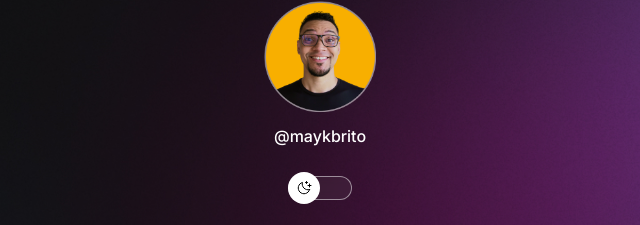
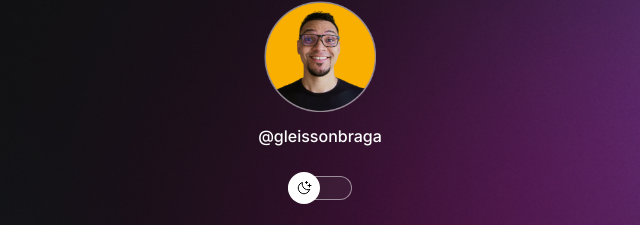
Before and after one commit to Gleissonbm/projeto, a plain HTML site: page Index.html in a window 1280 px wide. Shown: the part 79-304 px from the top of the page, 320-960 px from the left. Drawn offline with nearby package versions, Linux system fonts and the light colour scheme.

Commit message:
Fim do projeto

```diff
--- a/Index.html
+++ b/Index.html
@@ -11,7 +11,7 @@
     <meta charset="UTF-8" />
     <meta http-equiv="X-UA-Compatible" content="IE=edge" />
     <meta name="viewport" content="width=device-width, initial-scale=1.0" />
-    <title>DevLinks</title>
+    <title>Primary Project</title>
     <link rel="stylesheet" href="style.css" />
   </head>
   <body>
@@ -21,7 +21,7 @@
           src="./assets/avatar.png"
           alt="Foto de Mayk Brito sorrindo, usando óculos e camisa preta, barba e fundo amarelo."
         />
-        <p>@maykbrito</p>
+        <p>@gleissonbraga</p>
       </div>
 
       <div id="switch" onclick="toggleMode()">
```
